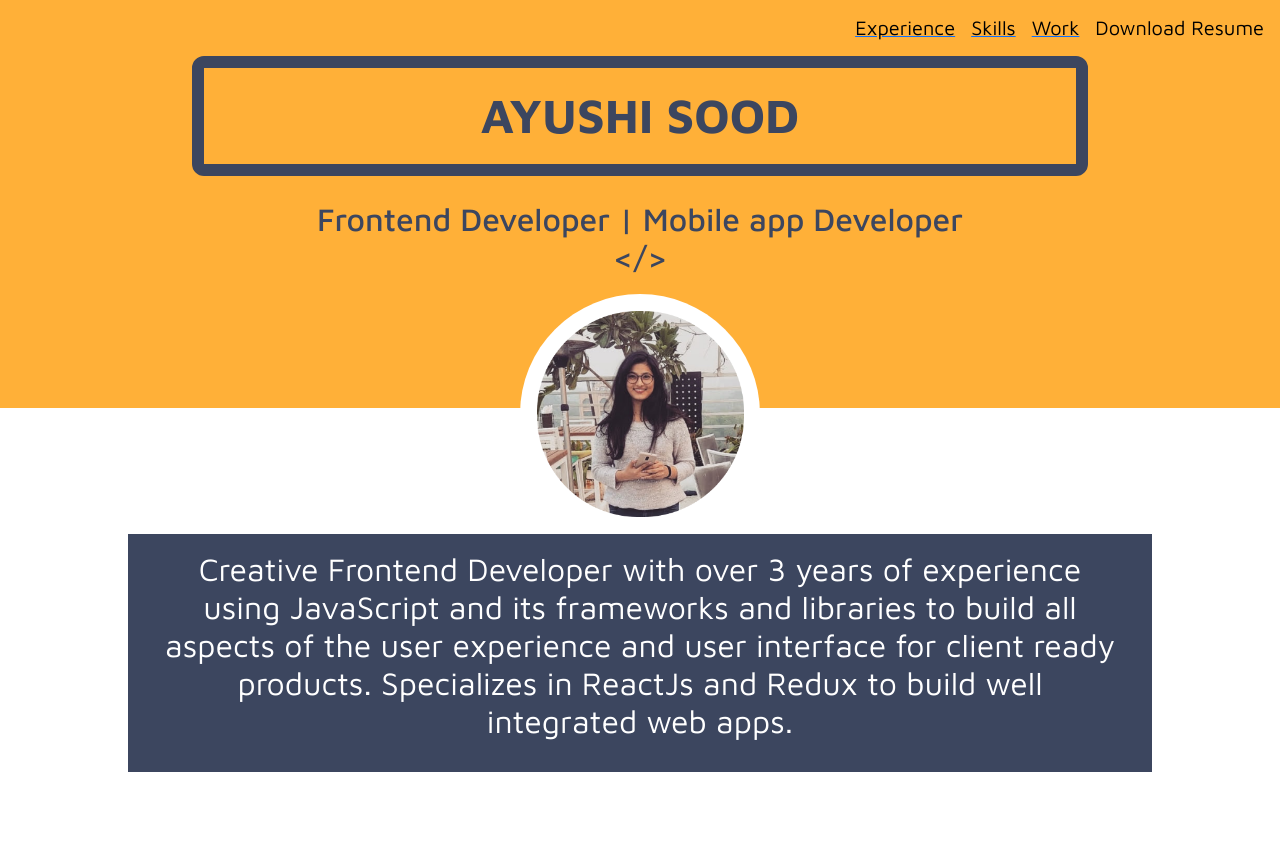
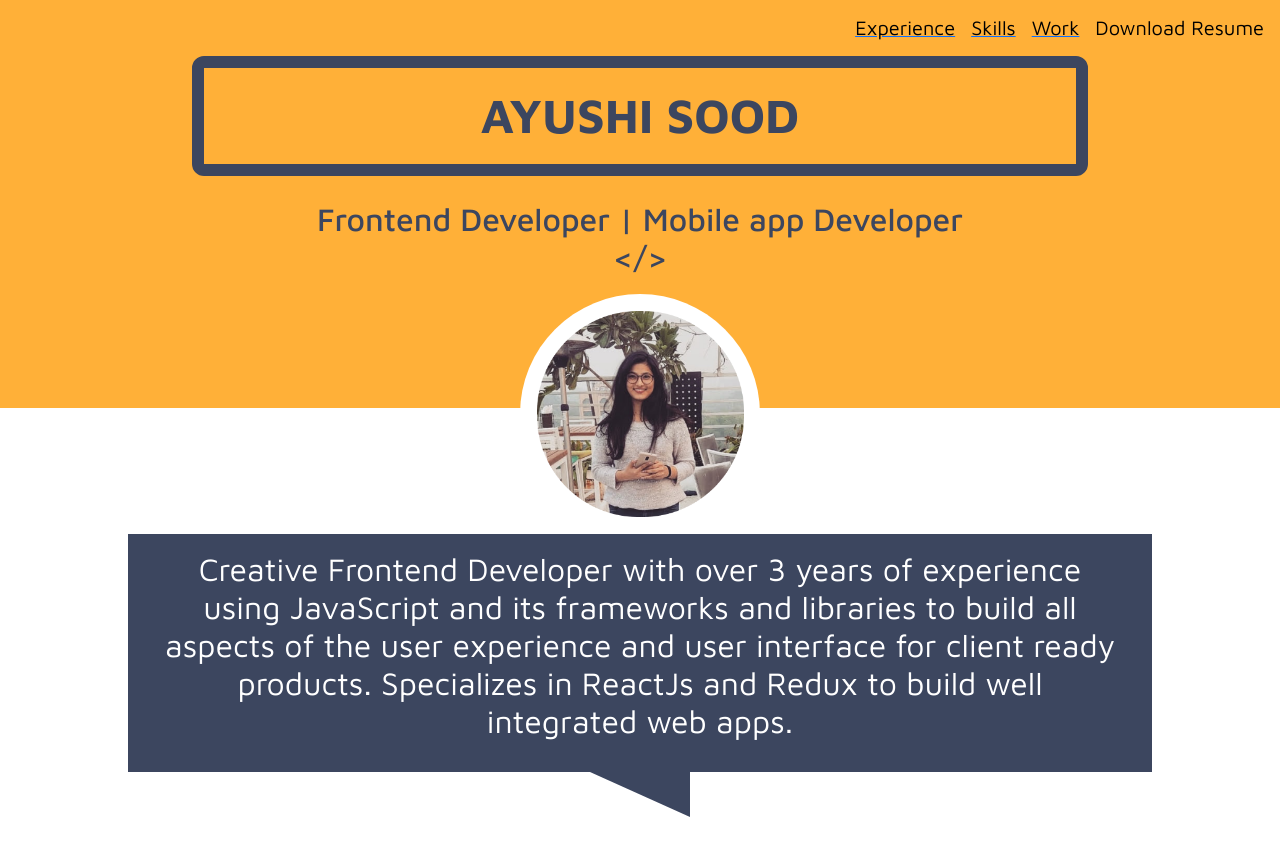
Before and after one commit to ayu-ayushisood/Portfolio, a React (Create React App) app: page / in a window 1280 px wide. Before the commit the page ends 800 px from the top, so only its background shows below. Built offline with nearby package versions, Linux system fonts and the light colour scheme.

Commit message:
Add bottom triangle in bottom

```diff
--- a/src/Screens/landing/index.js
+++ b/src/Screens/landing/index.js
@@ -1,7 +1,7 @@
 import React from 'react';
 import './style.css';
 import Img from '../../assets/images/ayushi.png'
-import {Link} from 'react-router-dom'
+import { Link } from 'react-router-dom'
 
 import Navbar from 'react-bootstrap/Navbar'
 
@@ -39,6 +39,8 @@ const Landing = () => {
                 <div className="about-container">
                     <p>Creative Frontend Developer with over 3 years of experience using JavaScript and its frameworks and libraries to build all aspects of the user experience and user interface for client ready products. Specializes in ReactJs and Redux to build well integrated web apps.</p>
                 </div>
+                <div className="triangle-container"><div className='triangle-topright'></div></div>
+
             </div>
         </>
     );
--- a/src/Screens/landing/style.css
+++ b/src/Screens/landing/style.css
@@ -82,3 +82,14 @@
     color: var(--themeRed) !important;
     font-weight: bold;
 }
+
+triangle-container {
+    width: 80%;
+}
+
+.triangle-topright {
+    width: 0;
+    height: 0;
+    border-top: 45px solid var(--themeBlue);
+    border-left: 100px solid transparent;
+  }
```
